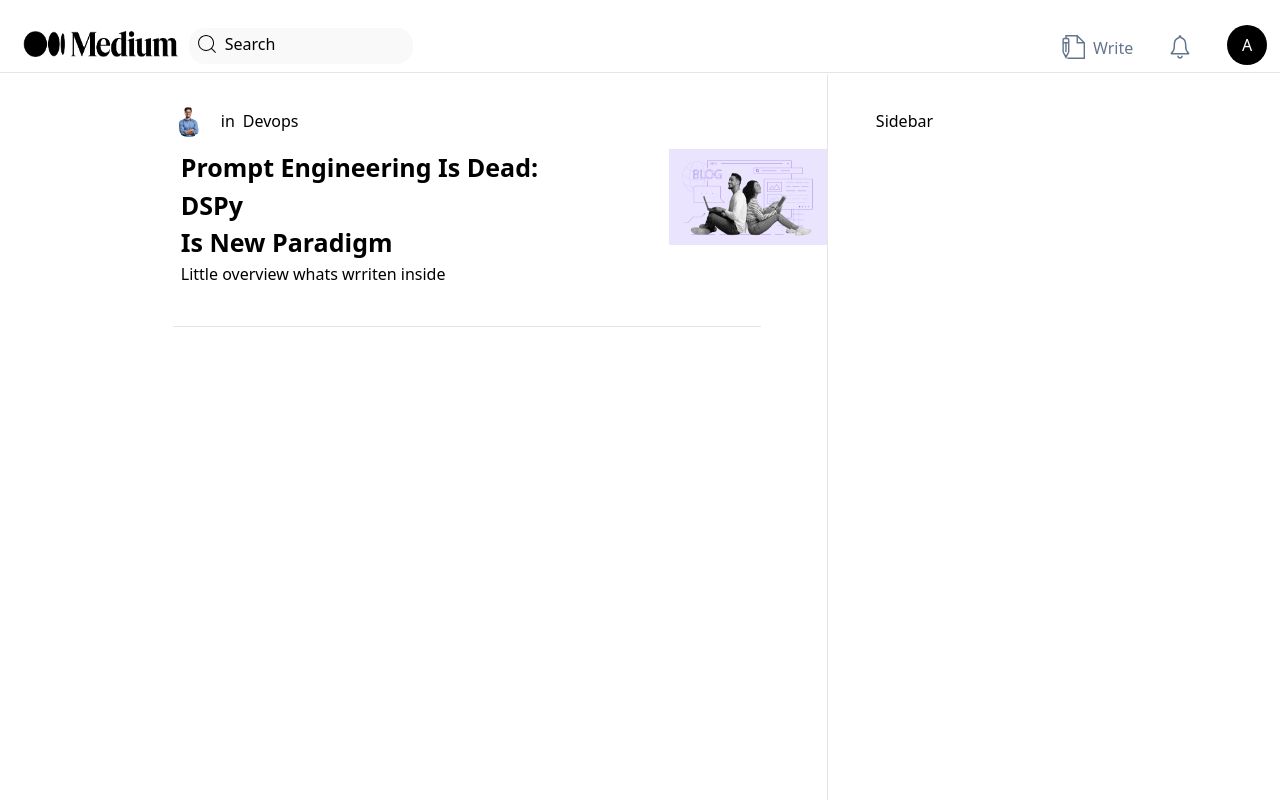
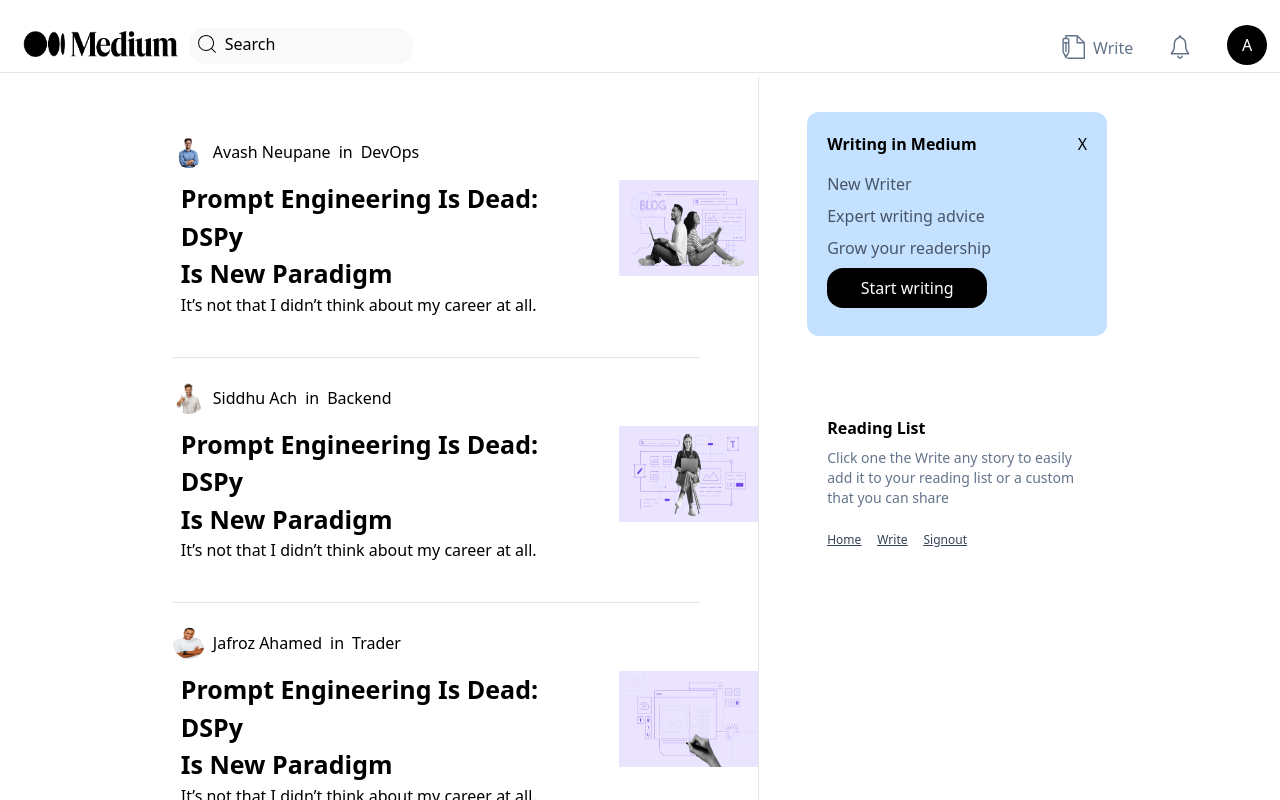
Before and after one commit to Avashneupane9857/StoryArc, a React (Vite) app in the folder frontend/: page /home in a window 1280 px wide. Shown: the top 800 px of the page. Built offline with nearby package versions, Linux system fonts and the light colour scheme.

Commit message:
:lipstick: Home page section UI Added

```diff
--- a/frontend/src/components/Navbar.jsx
+++ b/frontend/src/components/Navbar.jsx
@@ -4,7 +4,7 @@
 import { TfiWrite } from "react-icons/tfi";
 function Navbar() {
   return (
-    <div className="">
+    <div className="fixed top-0 bg-white  w-full">
       <header className="w-[98%]    mx-auto flex justify-between  ">
         <div className="mt-5 flex justify-start">
           <img className="w-44 h-12" src={logo} alt="" />
--- a/frontend/src/components/Post.jsx
+++ b/frontend/src/components/Post.jsx
@@ -1,62 +1,75 @@
-import { blog1, blog2, blog3, person1 } from "../assets";
+import { blog1, blog2, blog3, person1, person2, person3 } from "../assets";
 
 function Post() {
   const posts = [
     {
       id: 1,
       username: "Avash Neupane",
+      profilePic: person1,
       work: "DevOps",
       Title: "How to Think About Your Career",
-      overview:
-        "It’s not that I didn’t think about my career at all. I was ambitious — I wanted to be a part of something big. ",
-      img: { blog1 },
+      overview: "It’s not that I didn’t think about my career at all. ",
+      img: blog1,
     },
     {
       id: 3,
       username: "Siddhu Ach",
+      profilePic: person2,
       work: "Backend",
       Title: "How to Think About Your Career",
-      overview:
-        "It’s not that I didn’t think about my career at all.  I wanted to be a part of something big. ",
-      img: { blog2 },
+      overview: "It’s not that I didn’t think about my career at all.   ",
+      img: blog2,
     },
     {
       id: 2,
       username: "Jafroz Ahamed",
+      profilePic: person3,
       work: "Trader",
       Title: "How to Think About Your Career",
-      overview:
-        "It’s not that I didn’t think about my career at all.  I wanted to be a part of something big. ",
-      img: { blog3 },
+      overview: "It’s not that I didn’t think about my career at all.  ",
+      img: blog3,
+    },
+    {
+      id: 4,
+      username: "Dipendra Bhatta",
+      profilePic: person1,
+      work: "Fullstack & DevOps",
+      Title: "How to Think About Your Career",
+      overview: "It’s not that I didn’t think about my career at all  ",
+      img: blog1,
     },
   ];
 
   return (
-    <section key={posts.id} className="">
+    <section className="">
+      {posts.map((items) => (
+        <div key={items.id} className="mt-7">
           <div className="flex gap-20">
             <div>
               <div className="flex gap-2">
                 <img
                   className="w-8 h-8 rounded-full mt-[-4px]"
-              src={person1}
+                  src={items.profilePic}
                   alt=""
                 />
-            <h1 className="font-light">{posts.id}</h1>
+                <h1 className="font-light">{items.username}</h1>
                 <p className="font-light">in</p>
-            <p className="font-medium">Devops</p>
+                <p className="font-medium">{items.work}</p>
               </div>
               <div className="pl-2 mt-3">
                 <h1 className="text-[25px] font-semibold">
                   Prompt Engineering Is Dead: DSPy <br /> Is New Paradigm
                 </h1>
-            <p className="font-light">Little overview whats wrriten inside</p>
+                <p className="font-light">{items.overview}</p>
               </div>
             </div>
             <div>
-          <img src={blog1} className="w-35 mt-10 h-24" alt="" />
+              <img src={items.img} className="w-35 mt-10 h-24" alt="" />
             </div>
           </div>
           <div className="bg-black opacity-10 w-[90%] mt-10 h-[1px]"></div>
+        </div>
+      ))}
     </section>
   );
 }
--- a/frontend/src/components/Sidebar.jsx
+++ b/frontend/src/components/Sidebar.jsx
@@ -2,7 +2,35 @@
   return (
     <section className="flex">
       <div className="bg-black  mt-[-35px] opacity-10 min-h-screen w-[1px] "></div>
-      <div className="pl-12">Sidebar</div>
+      <div className="pl-12">
+        <div className="bg-[#C4E2FF] rounded-xl w-[300px] flex justify-between p-5 h-56">
+          <div className="">
+            <h1 className="font-bold">Writing in Medium</h1>
+            <p className="mt-4 text-slate-600">New Writer</p>
+            <p className="mt-2 text-slate-600">Expert writing advice</p>
+            <p className="mt-2 text-slate-600">Grow your readership</p>
+            <a href="/write">
+              <button className="bg-black text-white rounded-2xl mt-2 w-40 h-10 ">
+                Start writing
+              </button>
+            </a>
+          </div>
+          <div className="">X</div>
+        </div>
+        <div className="pl-5 mt-20">
+          <h1 className="font-bold">Reading List</h1>
+          <p className="text-slate-500 mt-2 text-sm">
+            Click one the Write any story to easily
+            <br /> add it to your reading list or a custom
+            <br /> that you can share
+          </p>
+          <div className="text-slate-700 text-xs flex gap-4 mt-6 underline">
+            <a href="/home">Home</a>
+            <a href="/write">Write</a>
+            <a href="/">Signout</a>
+          </div>
+        </div>
+      </div>
     </section>
   );
 }
--- a/frontend/src/pages/Homepage.jsx
+++ b/frontend/src/pages/Homepage.jsx
@@ -6,7 +6,7 @@
   return (
     <div>
       <Navbar />
-      <div className="w-[73%] mx-auto flex  mt-9">
+      <div className="w-[73%] mx-auto flex  mt-28">
         <div className="w-[70%]">
           <Post />
         </div>
--- a/frontend/src/pages/Login.jsx
+++ b/frontend/src/pages/Login.jsx
@@ -30,7 +30,7 @@
               className="bg-[#F2F2F2] focus:outline-none focus:border-2 focus:bg-white focus:border-black rounded-md w-60 h-8 mt-3"
               type="text"
             />
-            <a href="#">
+            <a href="/home">
               <button className="bg-black text-white rounded-2xl w-40 h-10 mt-8">
                 Login
               </button>
--- a/frontend/src/pages/Routing.jsx
+++ b/frontend/src/pages/Routing.jsx
@@ -13,6 +13,7 @@
           <Route path="/signup" element={<Signup />} />
           <Route path="/login" element={<Login />} />
           <Route path="/home" element={<Homepage />} />
+
         </Routes>
       </Router>
     </div>
--- a/frontend/src/pages/Signup.jsx
+++ b/frontend/src/pages/Signup.jsx
@@ -41,7 +41,7 @@
               className="bg-[#F2F2F2] focus:outline-none focus:border-2 focus:bg-white focus:border-black rounded-md w-60 h-8 mt-3"
               type="text"
             />
-            <a href="#">
+            <a href="/login">
               <button className="bg-black text-white rounded-2xl w-40 h-10 mt-8">
                 Sign Up
               </button>
```
Lines whose indentation alone changed are shown as unchanged.
